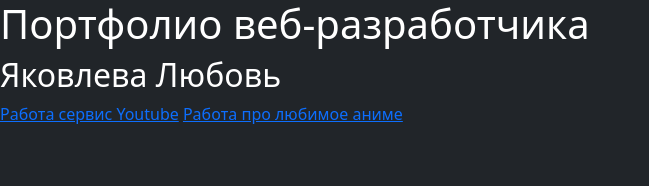
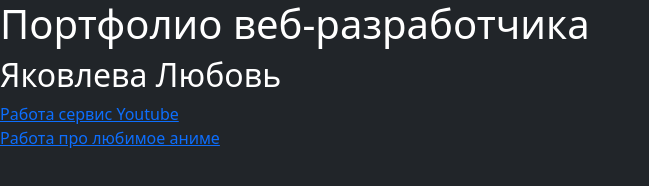
Before and after one commit to tfsteps/portfolio, a plain HTML site: page index.html in a window 1280 px wide. Shown: the whole page, without its empty margins (0-649 px from the left). Drawn offline with nearby package versions, Linux system fonts and the light colour scheme.

Commit message:
Update index.html

```diff
--- a/index.html
+++ b/index.html
@@ -11,6 +11,6 @@
     <h1>Портфолио веб-разработчика</h1>
     <h2>Яковлева Любовь</h2>
     <a target="_blank" href="https://github.com/tfsteps/youtube.git">Работа сервис Youtube</a>
-    <a target="_blank" href="https://github.com/tfsteps/madeinabyss.git">Работа про любимое аниме</a>
+    <a target="_blank" href="https://github.com/tfsteps/madeinabyss.git" style="display: block;">Работа про любимое аниме</a>
 </body>
 </html>
```
